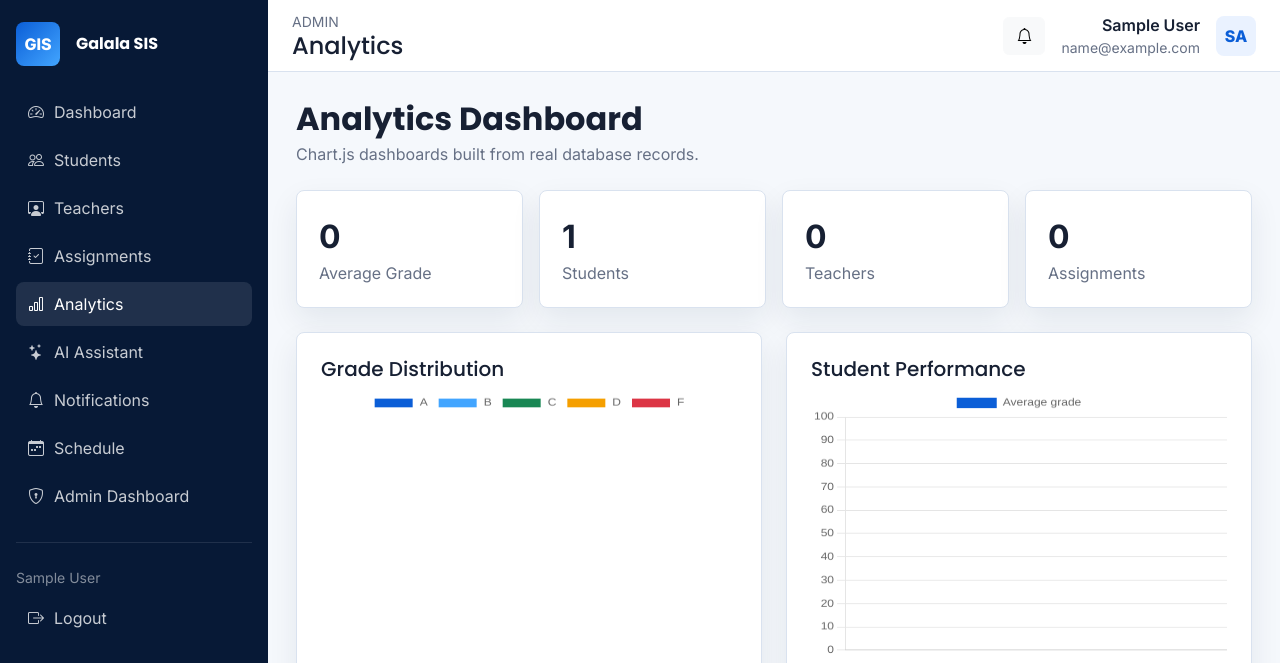
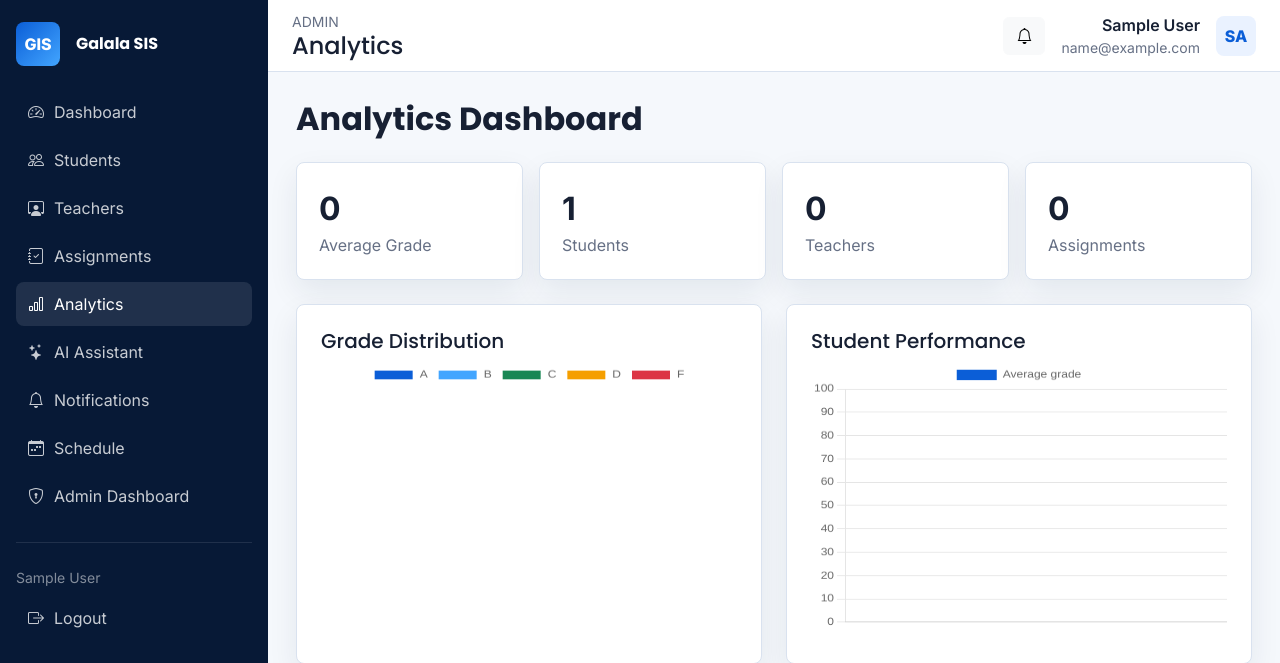
Before and after one commit to Kevoharvey/School-Information-System, a Flask app: page /analytics in a window 1280 px wide. Shown: the top 663 px of the page. Run offline with Flask 3, Linux system fonts and the light colour scheme; the visitor is signed in with stand-in values (Sample User, id 1); data that the repository does not hold is empty.

Commit message:
style: remove placeholder description text from analytics dashboard header

```diff
--- a/templates/analytics.html
+++ b/templates/analytics.html
@@ -8,7 +8,6 @@
 {% block content %}
 <div class="mb-4">
   <h2 class="brand-font fw-bold mb-1">Analytics Dashboard</h2>
-  <p class="text-muted-soft mb-0">Chart.js dashboards built from real database records.</p>
 </div>
 <div class="row g-3 mb-4">
   <div class="col-md-3"><div class="dashboard-card"><div class="metric">{{ overview.avg_grade or 0 }}</div><div class="text-muted-soft">Average Grade</div></div></div>
```
